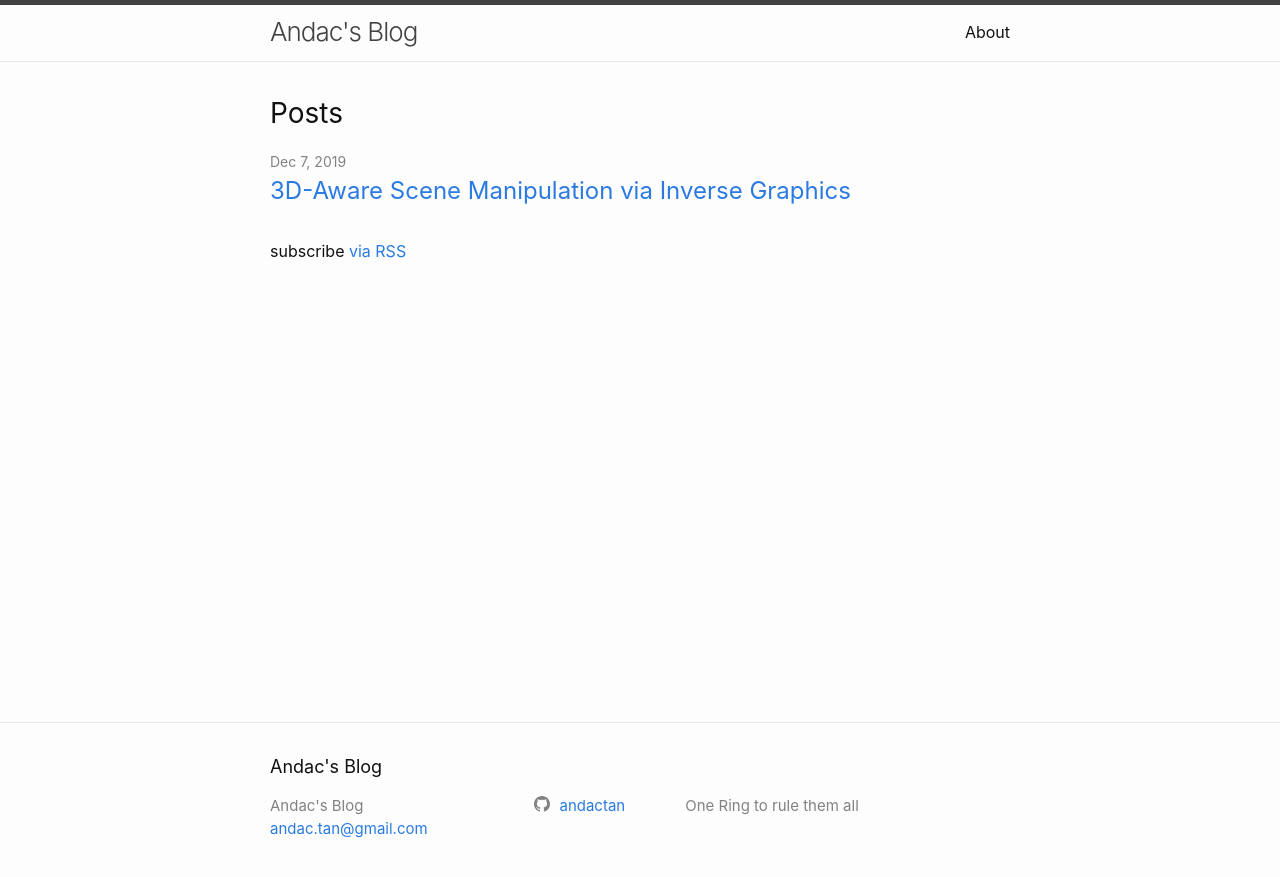
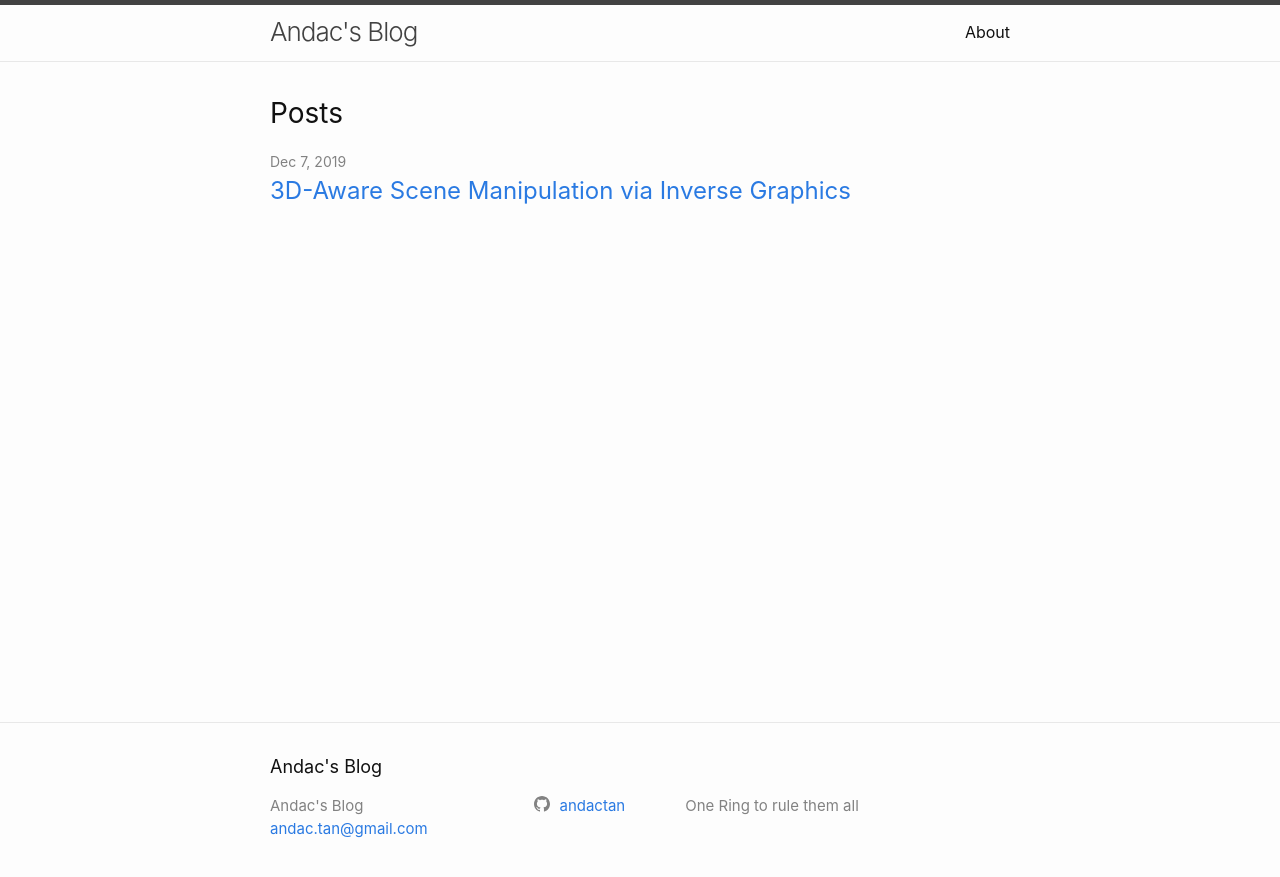
Before and after one commit to andactan/andactan.github.io, a Jekyll site: the page built from index.markdown, in a window 1280 px wide. Shown: the top 877 px of the page. Built offline with Jekyll 4.4.1, drawn with Linux system fonts in a browser that asks for light colours.

Commit message:
removed RSS div

```diff
--- a/_layouts/home.html
+++ b/_layouts/home.html
@@ -27,8 +27,6 @@ layout: default
       </li>
       {%- endfor -%}
     </ul>
-
-    <p class="rss-subscribe">subscribe <a href="{{ "/feed.xml" | relative_url }}">via RSS</a></p>
   {%- endif -%}
 
 </div>
--- a/_posts/2019-12-07-inverse-graphics.markdown
+++ b/_posts/2019-12-07-inverse-graphics.markdown
@@ -3,6 +3,7 @@ layout: post
 title:  "3D-Aware Scene Manipulation via Inverse Graphics"
 date:   2019-12-07 16:18:21 +0100
 categories: jekyll update
+permalink: /inverse-graphics/
 ---
 ## **Abstract**
 
```
